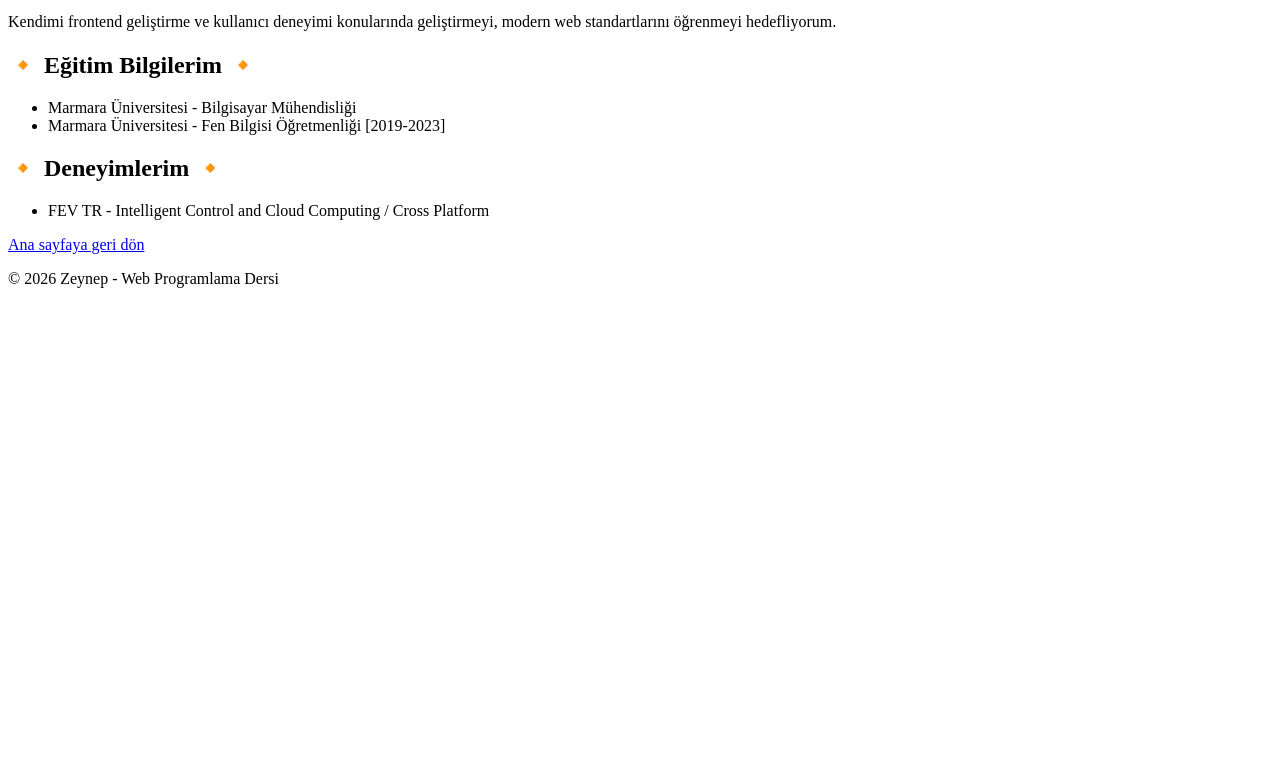
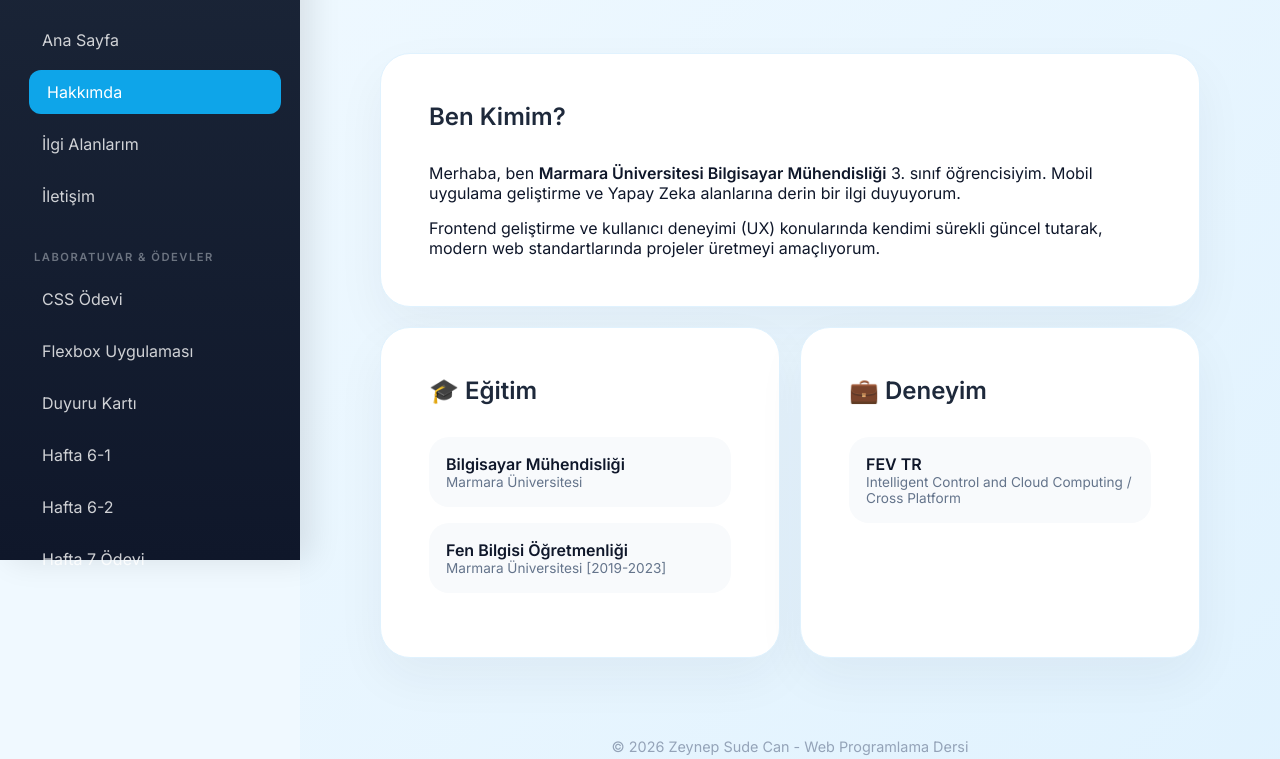
Before and after one commit to zeynpsude/zeynpsude.github.io, a plain HTML site: page about.html in a window 1280 px wide. Shown: the part 240-999 px from the top of the page. Before the commit the page ends 800 px from the top, so only its background shows below. Drawn offline with Linux system fonts and the light colour scheme.

Commit message:
Update about.html

```diff
--- a/about.html
+++ b/about.html
@@ -2,49 +2,84 @@
 <html lang="tr">
 <head>
     <meta charset="UTF-8">
-    <title>Zeynep - Hakkımda👁️</title>
+    <meta name="viewport" content="width=device-width, initial-scale=1.0">
+    <title>Hakkımda | Zeynep Sude Can</title>
+    <link href="https://fonts.googleapis.com/css2?family=Inter:wght@300;400;600&family=Poppins:wght@500;700&display=swap" rel="stylesheet">
+    <link rel="stylesheet" href="styles/style.css">
 </head>
 <body>
-    <header>
-        <h1>Hakkımda</h1>
-    </header>
-
-    <nav>
-        <ul>
+    <div class="container">
+        <nav class="sidebar">
+            <div class="profile-section">
+                <img src="profil.jpg" alt="Zeynep Profil Resmi" class="profil-resmi">
+                <h3>Zeynep Sude Can</h3>
+                <span class="status-badge">Bilgisayar Mühendisliği</span>
+            </div>
+            <ul class="nav-links">
                 <li><a href="index.html">Ana Sayfa</a></li>
-            <li><a href="about.html">Hakkımda</a></li>
+                <li><a href="about.html" class="active">Hakkımda</a></li>
                 <li><a href="interests.html">İlgi Alanlarım</a></li>
                 <li><a href="contact.html">İletişim</a></li>
+                <li class="divider">Laboratuvar & Ödevler</li>
+                <li><a href="lab2.html">CSS Ödevi</a></li>
+                <li><a href="flexbox-uygulama.html">Flexbox Uygulaması</a></li>
+                <li><a href="lab-position.html">Duyuru Kartı</a></li>
+                <li><a href="hafta6-1.html" target="_blank">Hafta 6-1</a></li>
+                <li><a href="hafta6-2.html">Hafta 6-2</a></li>
+                <li><a href="hafta7.html">Hafta 7 Ödevi</a></li>
             </ul>
         </nav>
 
-    <main>
-        <section>
+        <main class="content">
+            <header class="welcome-header">
+                <h1>Hakkımda <span class="eye-icon">👁️</span></h1>
+                <p>Mühendislik disiplini ve yaratıcı tasarım süreçlerini birleştirerek teknolojiye yön vermeyi hedefliyorum.</p>
+            </header>
+
+            <section class="card">
                 <h2>Ben Kimim?</h2>
-            <p>Merhaba, ben  <strong> Marmara Üniversitesi Bilgisayar Mühendisliği</strong> 3. sınıf öğrencisiyim. Mobil uygulama geliştirme ve Yapay zeka alanlarına ilgi duyuyorum.</p>
-            <p>Kendimi frontend geliştirme ve kullanıcı deneyimi konularında geliştirmeyi, modern web standartlarını öğrenmeyi hedefliyorum.</p>
+                <p>Merhaba, ben <strong>Marmara Üniversitesi Bilgisayar Mühendisliği</strong> 3. sınıf öğrencisiyim. Mobil uygulama geliştirme ve Yapay Zeka alanlarına derin bir ilgi duyuyorum.</p>
+                <p style="margin-top: 15px;">Frontend geliştirme ve kullanıcı deneyimi (UX) konularında kendimi sürekli güncel tutarak, modern web standartlarında projeler üretmeyi amaçlıyorum.</p>
             </section>
 
-        <section>
-            <h2> 🔸 Eğitim Bilgilerim 🔸 </h2>
-            <ul>
-                <li>Marmara Üniversitesi - Bilgisayar Mühendisliği </li>
-                <li>Marmara Üniversitesi - Fen Bilgisi Öğretmenliği [2019-2023]</li>
-            </ul>
+            <div style="display: grid; grid-template-columns: 1fr 1fr; gap: 20px; margin-top: 20px;">
+
+                <section class="card" style="margin-top: 0;">
+                    <h2>🎓 Eğitim</h2>
+                    <div class="goal-list">
+                        <div class="goal-item" style="padding: 1rem;">
+                            <div>
+                                <strong>Bilgisayar Mühendisliği</strong>
+                                <p style="font-size: 0.85rem; color: #64748b;">Marmara Üniversitesi</p>
+                            </div>
+                        </div>
+                        <div class="goal-item" style="padding: 1rem;">
+                            <div>
+                                <strong>Fen Bilgisi Öğretmenliği</strong>
+                                <p style="font-size: 0.85rem; color: #64748b;">Marmara Üniversitesi [2019-2023]</p>
+                            </div>
+                        </div>
+                    </div>
                 </section>
 
-        <section>
-            <h2> 🔸 Deneyimlerim 🔸 </h2>
-            <ul>
-                <li>FEV TR - Intelligent Control and Cloud Computing / Cross Platform </li>
-            </ul>
+                <section class="card" style="margin-top: 0;">
+                    <h2>💼 Deneyim</h2>
+                    <div class="goal-list">
+                        <div class="goal-item" style="padding: 1rem;">
+                            <div>
+                                <strong>FEV TR</strong>
+                                <p style="font-size: 0.85rem; color: #64748b;">Intelligent Control and Cloud Computing / Cross Platform</p>
+                            </div>
+                        </div>
+                    </div>
                 </section>
 
-        <p><a href="index.html">Ana sayfaya geri dön</a> </p>
+            </div>
+
+            <footer class="main-footer">
+                <p>&copy; 2026 Zeynep Sude Can - Web Programlama Dersi</p>
+            </footer>
         </main>
-
-    <footer>
-        <p>&copy; 2026 Zeynep - Web Programlama Dersi</p>
-    </footer>
+    </div>
 </body>
 </html>
```
Lines whose indentation alone changed are shown as unchanged.
